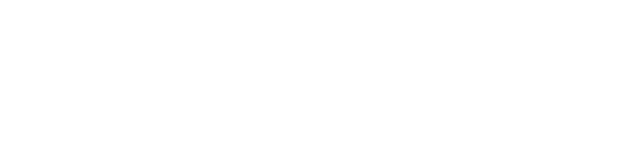
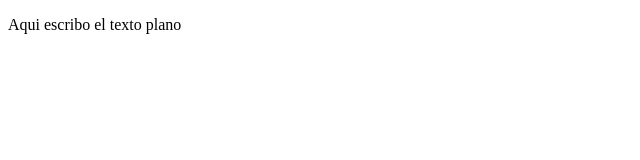
Before and after one commit to cyreyes0/proyectoDemoCursoPrework, a plain HTML site: page index.html in a window 1280 px wide. Shown: the whole page, without its empty margins (0-640 px from the left). Drawn offline with Linux system fonts and the light colour scheme.

Commit message:
cambios en el texto plano

```diff
--- a/index.html
+++ b/index.html
@@ -7,6 +7,8 @@
     <title>Hola mundo</title>
 </head>
 <body>
-
+    <p>
+        Aqui escribo el texto plano
+    </p>
 </body>
 </html>
```
